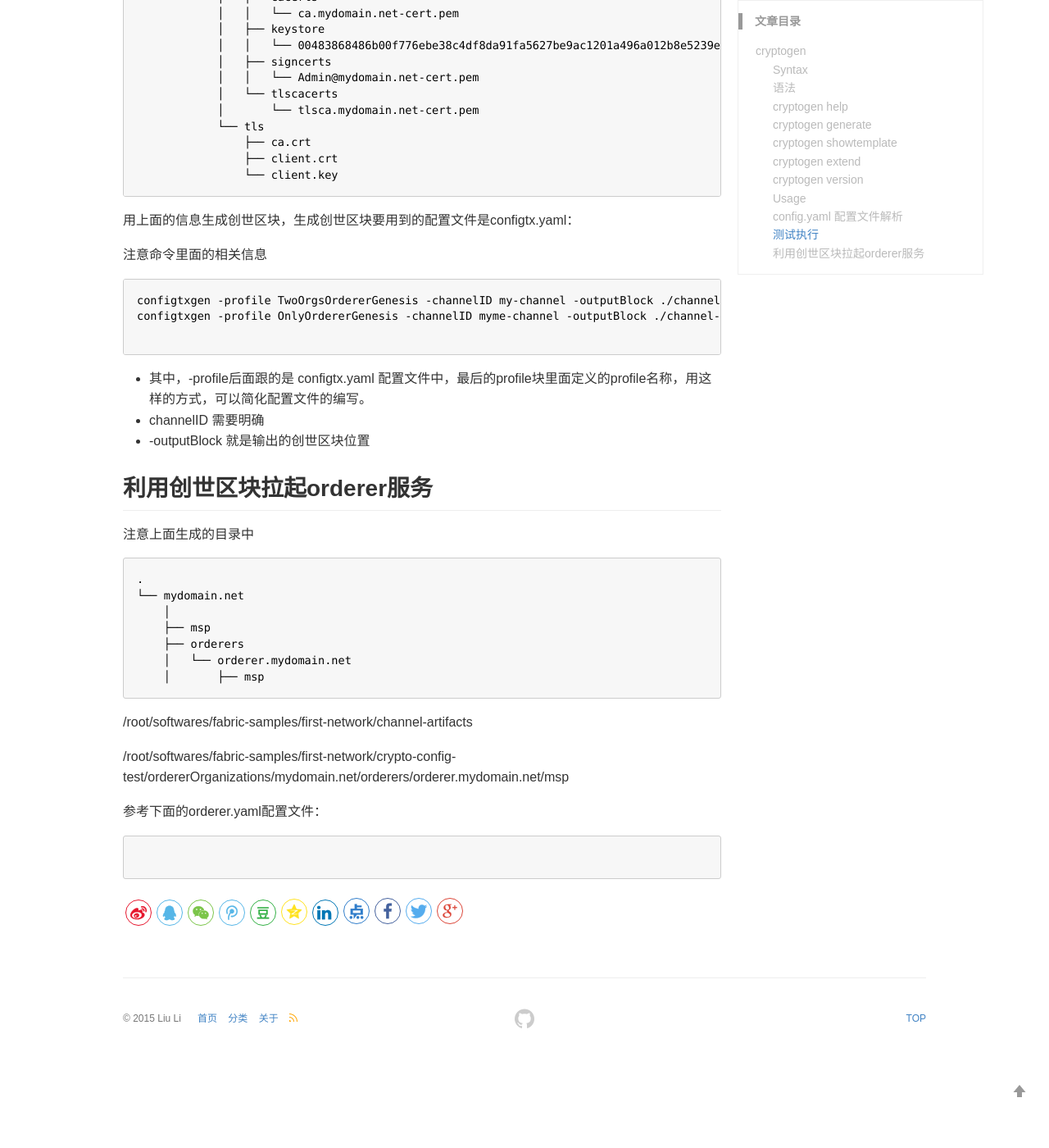
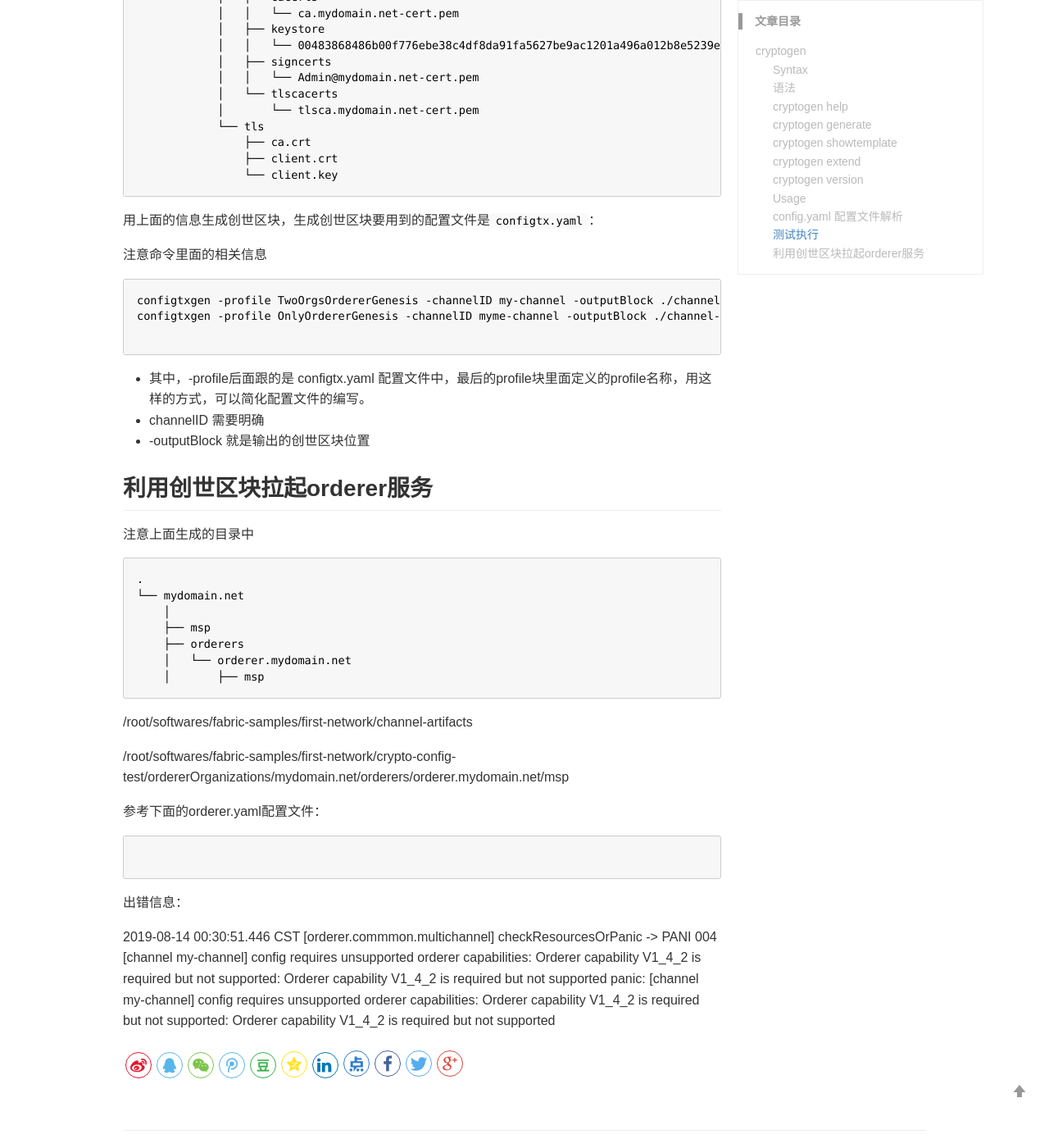
Before and after one commit to nox60/nox60.github.io, a Jekyll site: the page built from _posts/2019-8-8-cryptogen.md, in a window 1280 px wide and 1400 px high, scrolled down 6540 px. Shown: the whole window at 82% size. Built offline with Jekyll 4.4.1, drawn with Linux system fonts in a browser that asks for light colours; our own code applies the rules of GitHub Pages for plain Markdown files; comment, search, counter and statistics services are not loaded; before the commit the page ends 7831 px from its top, so only the background shows below that; some of the changed text lies outside the part shown.

Commit message:
Modify files

````diff
--- a/_posts/2019-8-8-cryptogen.md
+++ b/_posts/2019-8-8-cryptogen.md
@@ -242,7 +242,7 @@ cryptogen generate \
 --output="crypto-config-test"
 ```
 
-配置文件：
+对应的配置文件 crypto-config.yaml如：
 
 
 ```aaa
@@ -314,10 +314,9 @@ OrdererOrgs:
 ```
 
 
-用上面的信息生成创世区块，生成创世区块要用到的配置文件是configtx.yaml：
+用上面的信息生成创世区块，生成创世区块要用到的配置文件是`configtx.yaml`：
 
 注意命令里面的相关信息
-
 
 
 ```genen
@@ -354,3 +353,9 @@ configtxgen -profile OnlyOrdererGenesis -channelID myme-channel -outputBlock ./c
 ```orderer
 
 ```
+
+
+出错信息：
+
+2019-08-14 00:30:51.446 CST [orderer.commmon.multichannel] checkResourcesOrPanic -> PANI 004 [channel my-channel] config requires unsupported orderer capabilities: Orderer capability V1_4_2 is required but not supported: Orderer capability V1_4_2 is required but not supported
+panic: [channel my-channel] config requires unsupported orderer capabilities: Orderer capability V1_4_2 is required but not supported: Orderer capability V1_4_2 is required but not supported
````
Also changed, not shown: other parts of _posts/2019-8-8-cryptogen.md (+1 -1 lines), _posts/2019-8-7-configtxgen.md (+1 -1 lines).
